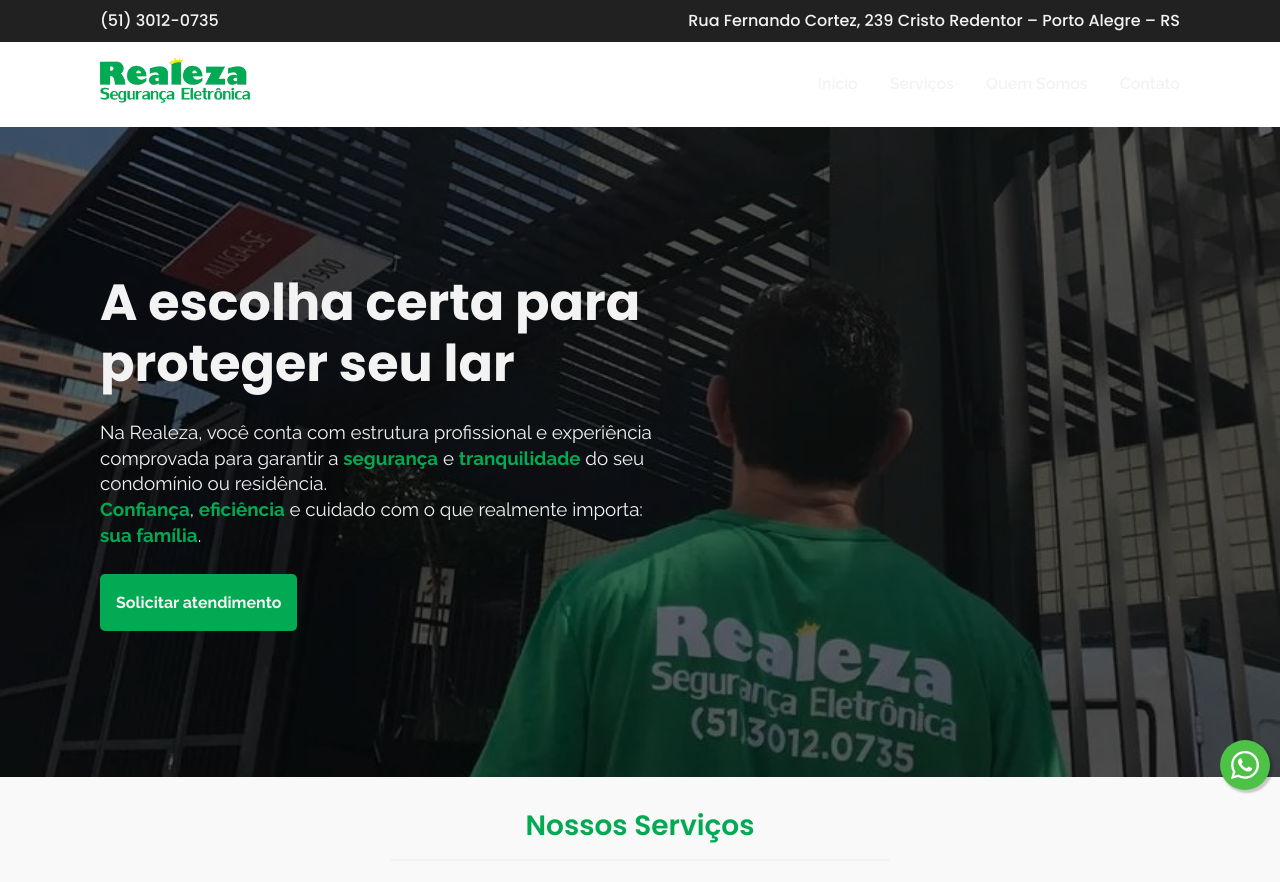
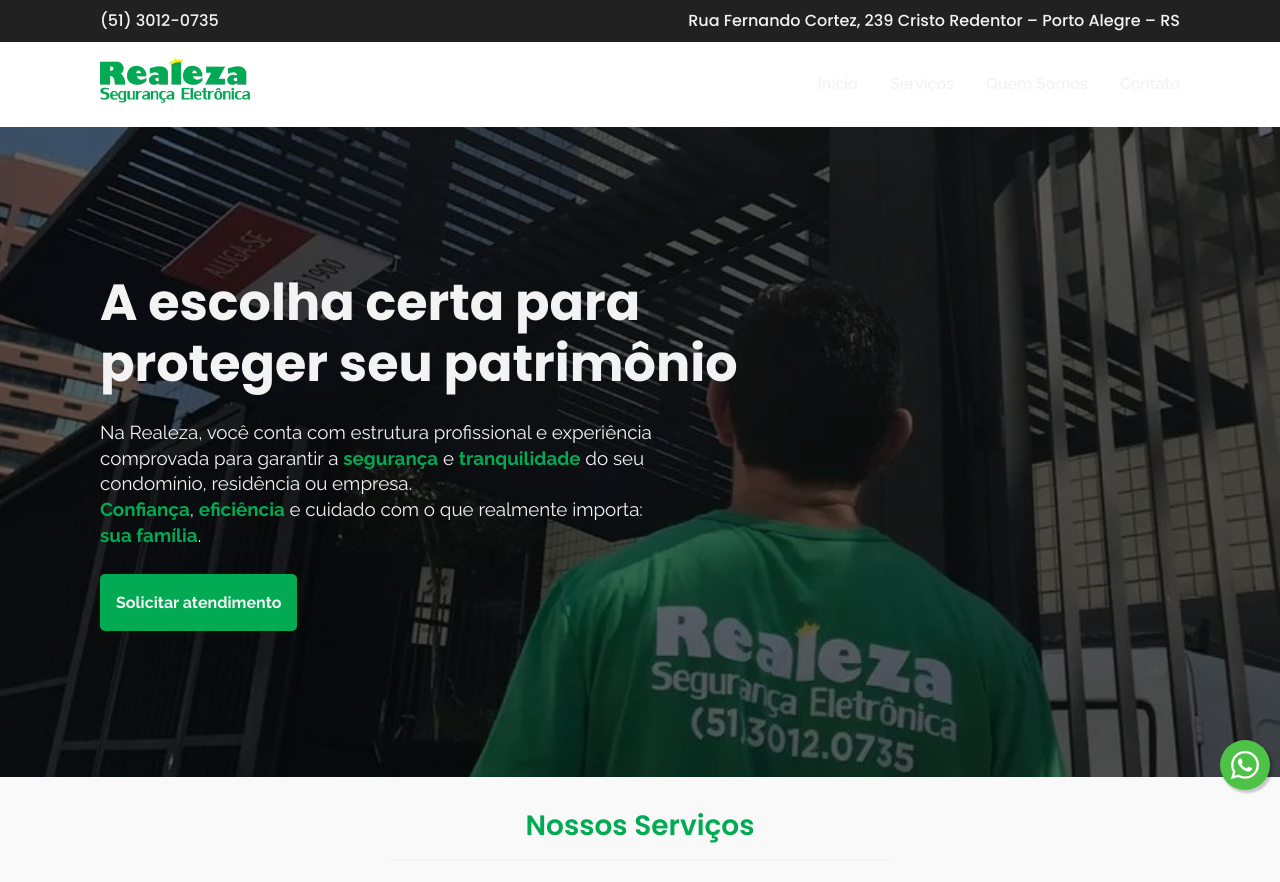
Before and after one commit to nicolasmansan/realeza-seguranca-eletronica, an Angular app: page / in a window 1280 px wide. Shown: the top 882 px of the page. Built offline with nearby package versions, Linux system fonts and the light colour scheme.

Commit message:
Ajuste no texto do banner

```diff
--- a/src/app/components/banner/banner.html
+++ b/src/app/components/banner/banner.html
@@ -3,10 +3,10 @@
     <div class="black-filter"></div>
     <div class="container content">
       <div class="half">
-        <h1 class="fade-in-up">A escolha certa para proteger seu lar</h1>
+        <h1 class="fade-in-up">A escolha certa para proteger seu patrimônio</h1>
         <p class="fade-in-up delay-1">
           Na Realeza, você conta com estrutura profissional e experiência comprovada
-          para garantir a <strong>segurança</strong> e <strong>tranquilidade</strong> do seu condomínio ou residência.
+          para garantir a <strong>segurança</strong> e <strong>tranquilidade</strong> do seu condomínio, residência ou empresa.
           <br>
           <strong>Confiança</strong>, <strong>eficiência</strong> e cuidado com o que realmente importa:
           <br>
```
